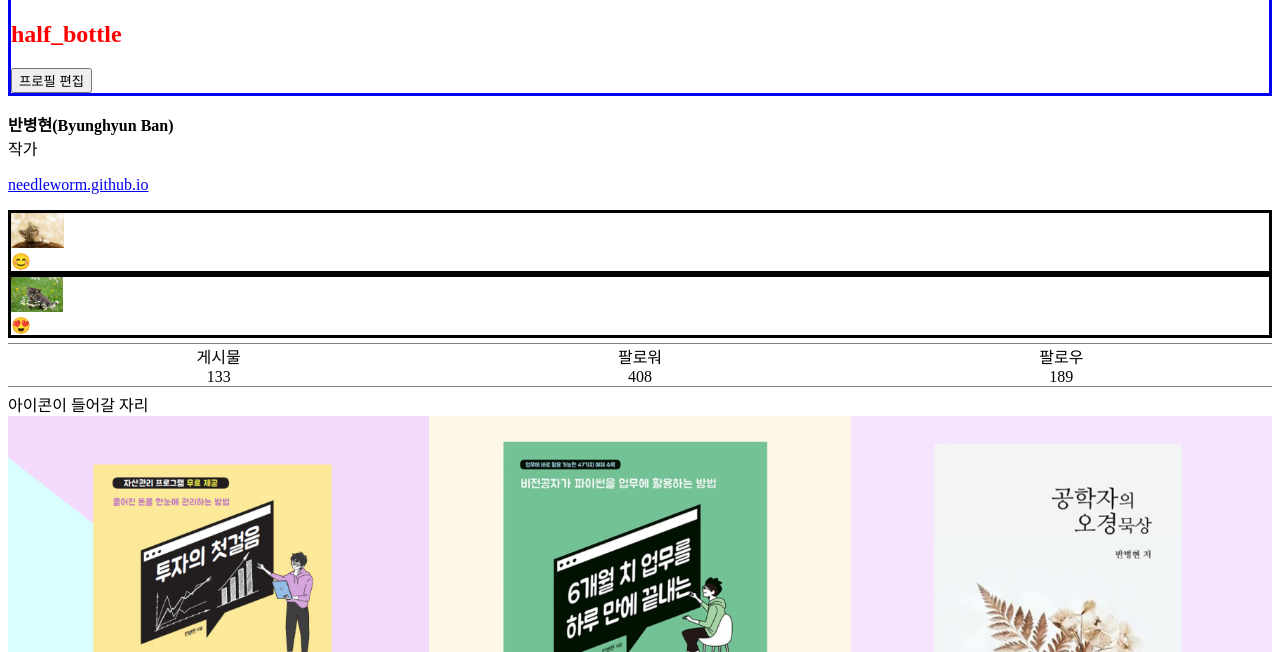
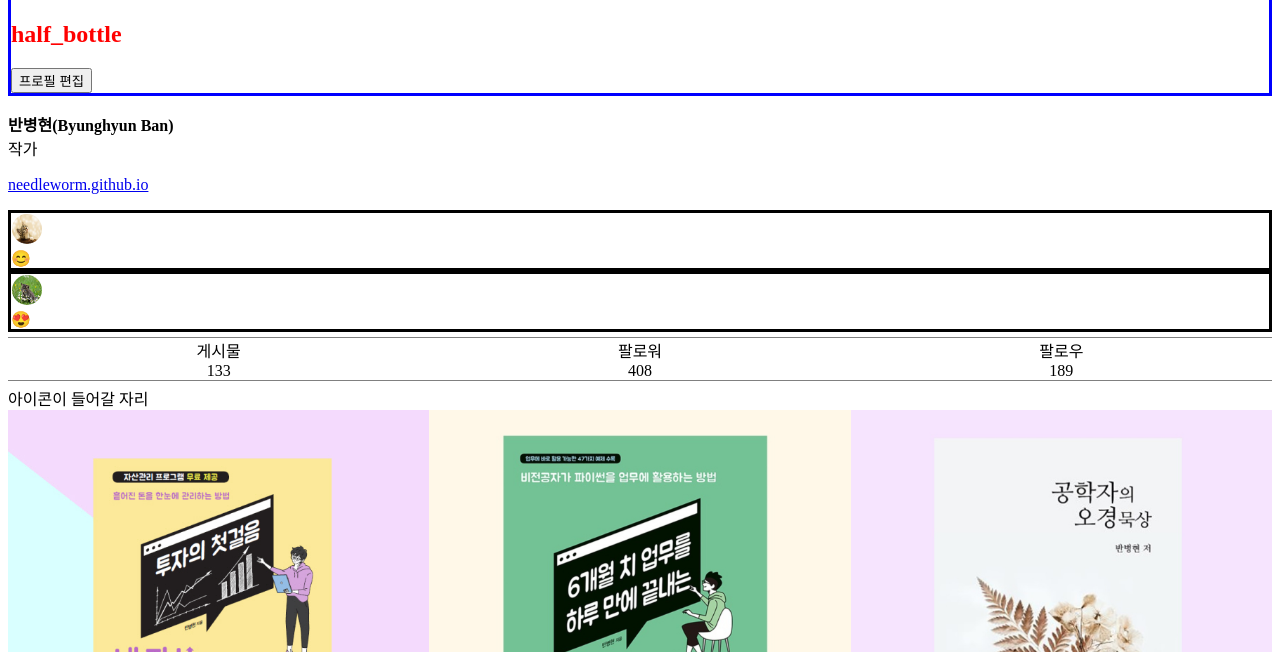
Before and after one commit to Lance-Lee96/instagram, a plain HTML site: page index.html in a window 1280 px wide. Shown: the part 148-800 px from the top of the page. Drawn offline with Linux system fonts and the light colour scheme.

Commit message:
보완중

```diff
--- a/index.html
+++ b/index.html
@@ -35,15 +35,15 @@
 <div>
     <!-- 높이 35px로 하이라이트 이미지 2개 넣기-->
      <div class="highlight">
-        <div class="highlight_pic">
-        <img src="image/hl1.jpg" height="35px">
+        <div>
+        <img src="image/hl1.jpg" class="highlight_pic">
         </div>
         <!-- window키 + ;  -->
         <div>😊</div>
     </div>
     <div class="highlight">
-        <div class="highlight_pic">
-        <img src="image/hl2.jpg" height="35px">
+        <div >
+        <img src="image/hl2.jpg" class="highlight_pic">
         </div>
         <div>😍</div>
     </div>
--- a/style.css
+++ b/style.css
@@ -34,6 +34,9 @@ h2{
     border-radius: 50%;
 }
 .highlight_pic{
-    width: "30px";
-    height: "30px";
+    width:30px;
+    height:30px;
+    border : solid 1px white;
+    border-radius: 50%;
+
 }
```
